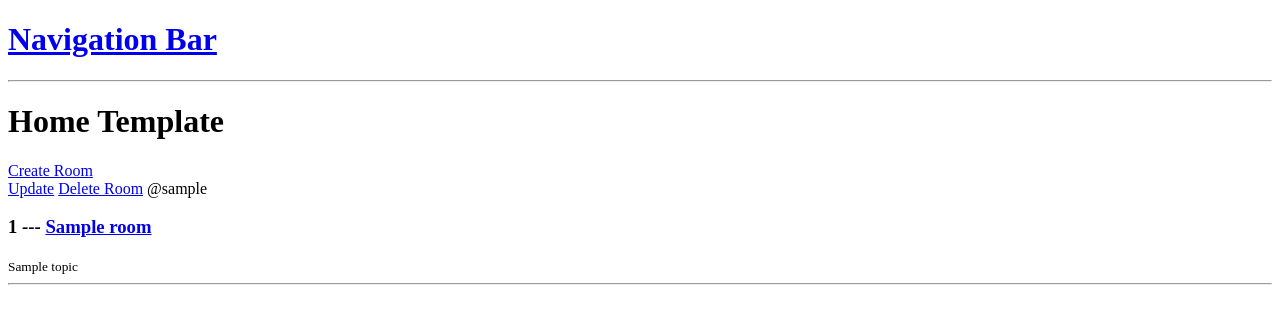
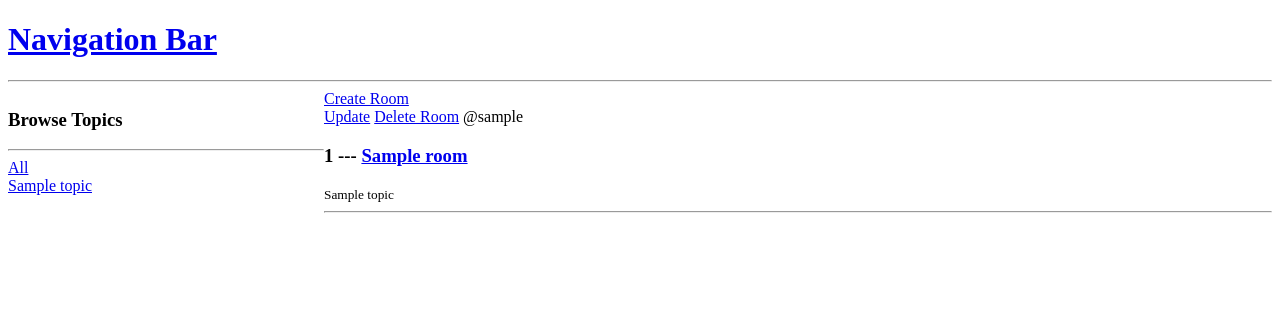
Before and after one commit to rajabali-ai/discord-clone-using-django, a Django app: page / in a window 1280 px wide. Shown: the top 324 px of the page. Run offline with Django 4.2, Linux system fonts and the light colour scheme; tables that the repository leaves empty hold one stand-in row (values such as "Sample post").

Commit message:
Browse topic filter added

```diff
--- a/base/templates/base/home.html
+++ b/base/templates/base/home.html
@@ -3,14 +3,30 @@
 
 {% block content%}
 
-<h1>
-    Home Template
-</h1>
+<style>
+    .home-container{
+        display: grid;
+        grid-template-columns: 1fr 3fr;
+    }
+</style>
+<div class="home-container">
+    <div>
+        <h3>Browse Topics</h3>
+        <hr>
+        <div>
+            <a href="{% url 'home' %}">All</a>
+        </div>
+        {% for topic in topics %}
+            <div>
+                <a href="{% url 'home' %}?q={{topic.name}}">{{topic.name}}</a>
+            </div>
+        {% endfor %}
+
+
+    </div>
 
     <div>
-
         <a href="{% url 'create-room' %}">Create Room</a>
-
 
         <div>
             {% for room in rooms %}
@@ -26,6 +42,7 @@
                 </div>
             {% endfor %}
         </div>
+    </div>
 
 </div>
 
--- a/base/views.py
+++ b/base/views.py
@@ -1,6 +1,6 @@
 from django.shortcuts import render, redirect
 # from django.http import HttpResponse
-from .models import Room
+from .models import Room, Topic
 from .forms import RoomForm
 
 
@@ -14,8 +14,10 @@ from .forms import RoomForm
 
 
 def home(request):
-    rooms = Room.objects.all()
-    context = {'rooms': rooms}
+    q = request.GET.get('q') if request.GET.get('q') != None else ''
+    rooms = Room.objects.filter(topic__name__contains= q)
+    topics = Topic.objects.all()
+    context = {'rooms': rooms, 'topics': topics}
     return render(request, 'base/home.html', context)
 
 
```
Lines whose indentation alone changed are shown as unchanged.
